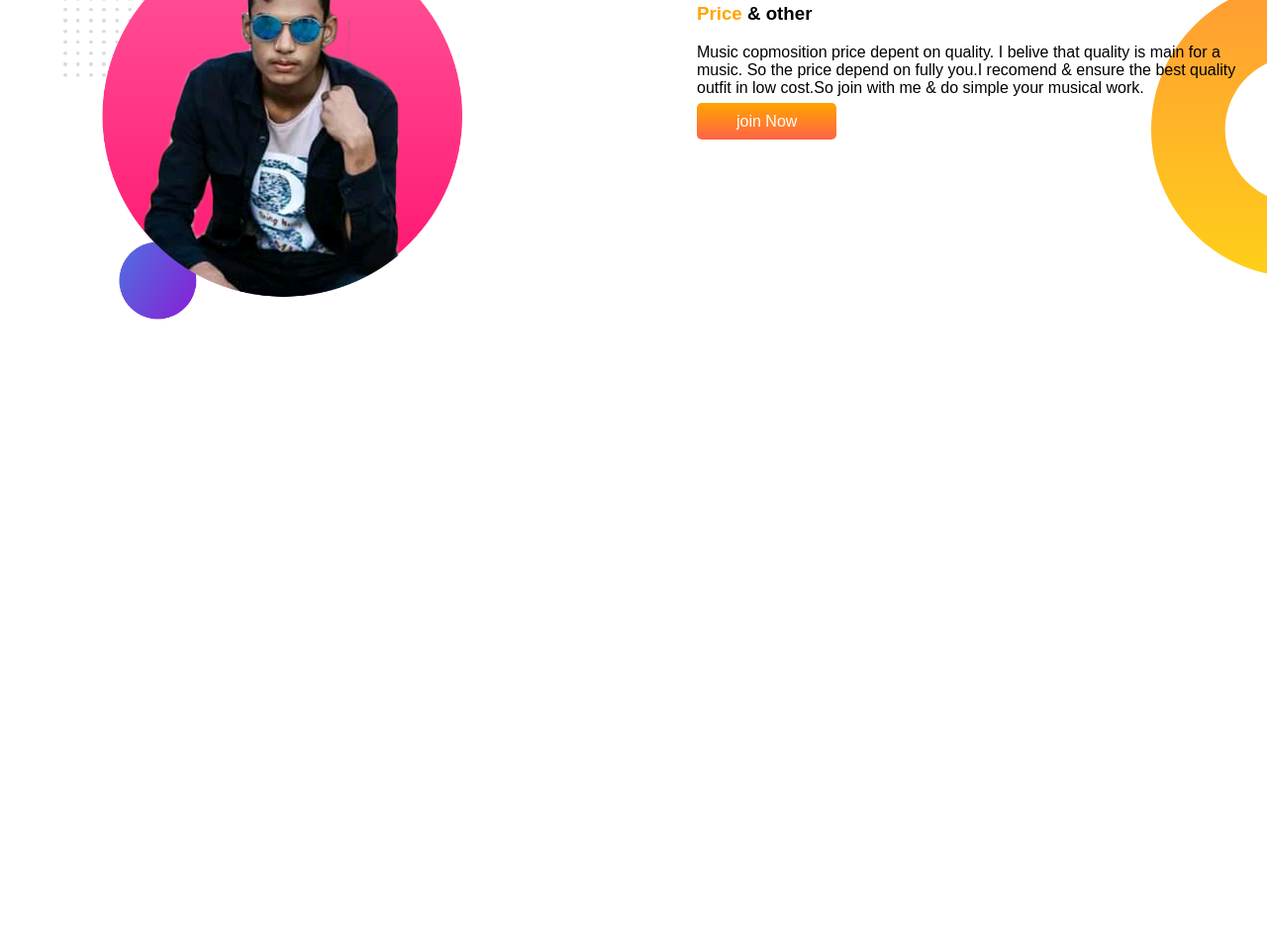
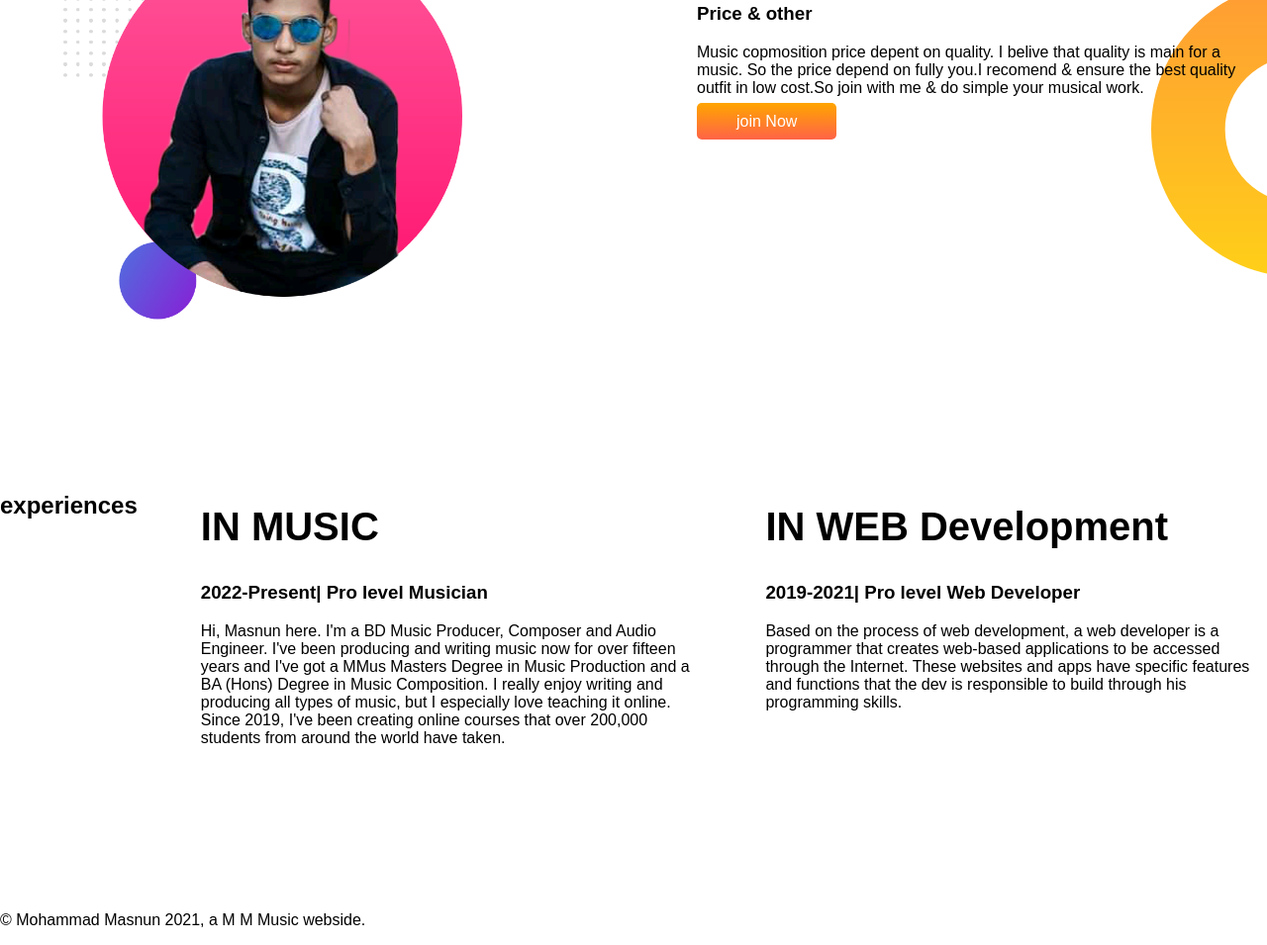
Before and after one commit to mohammadmasnun/developer-protfolio, a plain HTML site: page index.html in a window 1280 px wide. Shown: the part 619-1574 px from the top of the page at 99% size. Before the commit the page ends 1096 px from the top, so only its background shows below. Drawn offline with Linux system fonts and the light colour scheme; a web font is replaced by a local one.

Commit message:
new added

```diff
--- a/index.html
+++ b/index.html
@@ -11,7 +11,7 @@
     <link rel="stylesheet" href="style.css">
 </head>
 <body>
-    <section class="top-banner">
+    <section class="top-banner flexible-container">
         <div class="half-width">
             <h1>Welcome To</h1>
         <h1> <span class="Orange">Mohammad Masnun</span> World!</h1>
@@ -32,8 +32,32 @@
         </div>
         <div class="half-width">
             <h2>Music Composition</h2>
-             <h3> <span class="Orange">Price </span>& other </h3>
+             <h3> Price & other </h3>
              <p>Music copmosition price depent on quality. I belive that quality is main for a music. So the price depend on fully you.I recomend & ensure the best quality outfit in low cost.So join with me & do simple your musical work.</p>
              <a class="link-botton" target="_blank" href="https://www.facebook.com/mohammad.masnun.3/">join Now</a>
+             </div>
+             </section>
+             <section class="experience-area">
+             <h2>experiences</h2>
+             <div class="half-width" id="full-stack">
+                    <h1>IN MUSIC</h1>
+                    <h3>2022-Present| Pro level Musician</h3>
+                    <p>Hi, Masnun here. I'm a BD Music Producer, Composer and Audio Engineer.
+
+                       I've been producing and writing music now for over fifteen years and I've got a MMus Masters Degree in Music Production and a BA (Hons) Degree in Music Composition.
+
+                       I really enjoy writing and producing all types of music, but I especially love teaching it online.
+
+                       Since 2019, I've been creating online courses that over 200,000 students from around the world have taken.</p>
+                </div>
+                <div class="half-width" id="baby-web">
+                    <h1>IN WEB Development</h1>
+                    <h3>2019-2021| Pro level Web Developer</h3>
+                    <p>Based on the process of web development, a web developer is a programmer that creates web-based applications to be accessed through the Internet. These websites and apps have specific features and functions that the dev is responsible to build through his programming skills.</p>
+                </div>
+             </section>
+             <footer>
+                <p>© Mohammad Masnun 2021, a M M Music webside.</p>
+            </footer>
         </body>
-</html>
+        </html>
```
Also changed, not shown: 1 other file.
